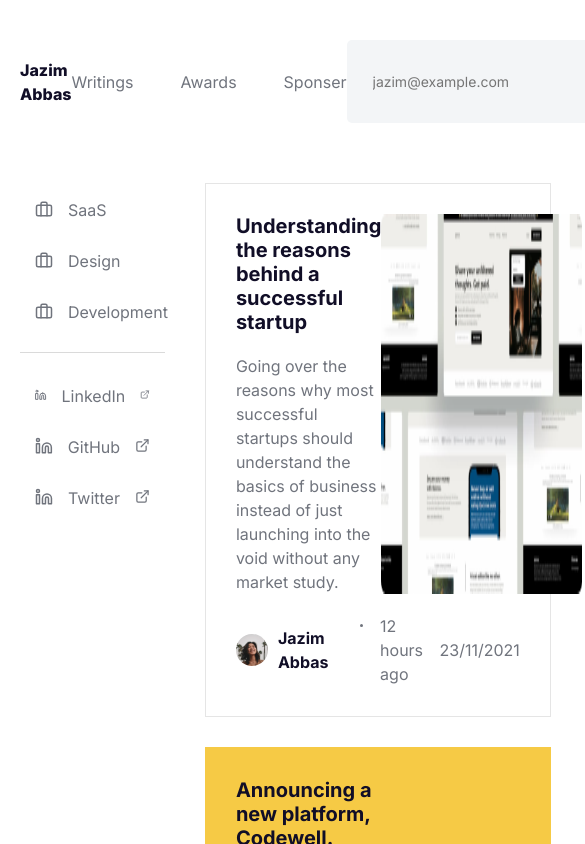
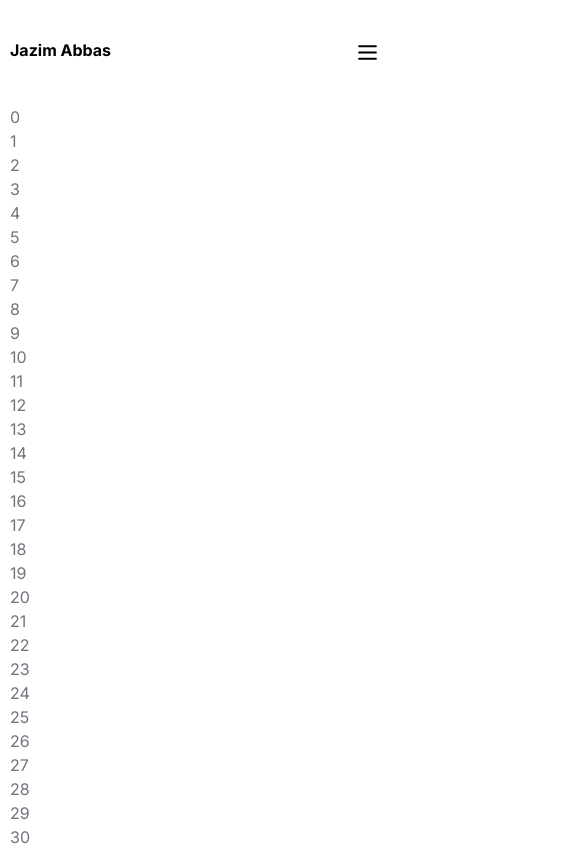
Before and after one commit to jazimabbas/personal-blog-codewell-challenge, a React (Vite) app: page / in a window 390 px wide. Shown: the top 844 px of the page, 585 px wide, since content can reach past the window. Built offline with nearby package versions, Linux system fonts and the light colour scheme.

Commit message:
Added Mobile navbar

```diff
--- a/package.json
+++ b/package.json
@@ -10,6 +10,7 @@
     "preview": "vite preview"
   },
   "dependencies": {
+    "framer-motion": "^11.0.8",
     "lucide-react": "^0.341.0",
     "react": "^18.2.0",
     "react-dom": "^18.2.0",
--- a/src/App.tsx
+++ b/src/App.tsx
@@ -8,18 +8,22 @@ import { MainSection } from "./components/main-section";
 import { MaxWidthWrapper } from "./components/max-width";
 
 export default function App() {
+  const items = Array.from({ length: 500 }, (_, index) => index);
+
   return (
     <>
       <MaxWidthWrapper>
         <Navbar />
-
-        <Main>
+        {/* <Main>
           <LeftAside />
           <MainSection />
           <RightAside />
-        </Main>
+        </Main> */}
+        {items.map((item) => (
+          <p key={item}>{item.toString()}</p>
+        ))}
       </MaxWidthWrapper>
-      <Footer />
+      {/* <Footer /> */}
     </>
   );
 }
--- a/src/components/max-width.tsx
+++ b/src/components/max-width.tsx
@@ -7,4 +7,8 @@ export const MaxWidthWrapper = styled.div`
   padding-right: var(--spacing);
   margin-left: auto;
   margin-right: auto;
+
+  @media (max-width: 998px) {
+    --spacing: 10px;
+  }
 `;
--- /dev/null
+++ b/src/components/navbar/common.tsx
@@ -0,0 +1,27 @@
+import styled from "styled-components";
+
+export const ListItem = styled.li`
+  list-style: none;
+
+  a {
+    text-decoration: none;
+    color: inherit;
+  }
+`;
+
+export const EmailFieldWrapper = styled.div`
+  display: flex;
+  align-items: center;
+  gap: 8px;
+  background-color: var(--bg-light);
+  border-radius: 5px;
+  padding: 16px;
+`;
+
+export const Input = styled.input`
+  background-color: transparent;
+  color: var(--color-light-text);
+  border: none;
+  outline: none;
+  flex: 1;
+`;
--- a/src/components/navbar/index.tsx
+++ b/src/components/navbar/index.tsx
@@ -1,89 +1,5 @@
-import styled from "styled-components";
-import { Mail } from "lucide-react";
-import { Button } from "../button";
+import { MobileNavbar } from "./mobile";
 
 export function Navbar() {
-  return (
-    <Wrapper>
-      <Brand>Jazim Abbas</Brand>
-      <Nav>
-        <ListItems>
-          <ListItem>
-            <a href="">Writings</a>
-          </ListItem>
-          <ListItem>
-            <a href="">Awards</a>
-          </ListItem>
-          <ListItem>
-            <a href="">Sponser</a>
-          </ListItem>
-        </ListItems>
-        <FormWrapper>
-          <EmailFieldWrapper>
-            <Mail size={18} />
-            <Input placeholder="jazim@example.com" />
-          </EmailFieldWrapper>
-          <Button>Create new post</Button>
-        </FormWrapper>
-      </Nav>
-    </Wrapper>
-  );
+  return <MobileNavbar />;
 }
-
-const Wrapper = styled.header`
-  display: flex;
-  padding: 40px 0;
-  align-items: center;
-`;
-
-const Brand = styled.p`
-  color: var(--color-dark-text);
-  font-weight: 800;
-  flex-basis: 150px;
-`;
-
-const Nav = styled.nav`
-  display: flex;
-  justify-content: space-between;
-  flex-grow: 1;
-`;
-
-const ListItems = styled.ul`
-  list-style: none;
-  display: flex;
-  align-items: center;
-  justify-content: center;
-  gap: 47px;
-  padding-left: 0;
-  flex: 1;
-`;
-
-const ListItem = styled.li`
-  a {
-    text-decoration: none;
-    color: inherit;
-  }
-`;
-
-const FormWrapper = styled.div`
-  display: flex;
-  gap: 26px;
-  font-size: 14px;
-`;
-
-const EmailFieldWrapper = styled.div`
-  display: flex;
-  align-items: center;
-  gap: 8px;
-  background-color: var(--bg-light);
-  border-radius: 5px;
-  padding: 16px;
-`;
-
-const Input = styled.input`
-  background-color: transparent;
-  color: var(--color-light-text);
-  border: none;
-  outline: none;
-  flex: 1;
-`;
--- /dev/null
+++ b/src/components/navbar/mobile/header.tsx
@@ -0,0 +1,56 @@
+import { Menu } from "lucide-react";
+import { motion } from "framer-motion";
+import styled from "styled-components";
+import { useEffect, useState } from "react";
+
+export function Header({ setIsMenuOpen }: { setIsMenuOpen: any }) {
+  const [isScrolled, setIsScrolled] = useState(false);
+
+  useEffect(() => {
+    const handleScroll = () => {
+      const isScrolled = window.scrollY > 5;
+      setIsScrolled(isScrolled);
+    };
+
+    window.addEventListener("scroll", handleScroll);
+
+    return () => {
+      window.removeEventListener("scroll", handleScroll);
+    };
+  }, []);
+
+  return (
+    <Wrapper
+      animate={{
+        paddingTop: isScrolled ? "20px" : undefined,
+        paddingBottom: isScrolled ? "20px" : undefined,
+        border: isScrolled ? "1px solid var(--color-border)" : undefined,
+      }}
+      transition={{ duration: 0.1, ease: "easeOut" }}
+    >
+      <BrandName>Jazim Abbas</BrandName>
+      <Icon as={Menu} size={25} onClick={setIsMenuOpen} />
+    </Wrapper>
+  );
+}
+
+const Wrapper = styled(motion.header)`
+  display: flex;
+  justify-content: space-between;
+  position: sticky;
+  top: 0;
+  isolation: isolate;
+  margin: 0 calc(var(--spacing) * -1);
+  padding: 40px var(--spacing);
+  border-bottom: 1px solid var(--color-border);
+`;
+
+const BrandName = styled.h1`
+  font-weight: 700;
+  color: #000;
+  font-size: 16px;
+`;
+
+const Icon = styled.svg`
+  color: #000;
+`;
--- /dev/null
+++ b/src/components/navbar/mobile/index.tsx
@@ -0,0 +1,19 @@
+import { useState } from "react";
+import { Header } from "./header";
+import { NavItems } from "./nav-items";
+
+export function MobileNavbar() {
+  const [isMenuOpen, setIsMenuOpen] = useState(false);
+
+  const handleToggleMenu = () => {
+    window.document.body.classList.toggle("open-mb-menu");
+    setIsMenuOpen((prev) => !prev);
+  };
+
+  return (
+    <>
+      <Header setIsMenuOpen={handleToggleMenu} />
+      {isMenuOpen && <NavItems setIsMenuOpen={handleToggleMenu} />}
+    </>
+  );
+}
--- /dev/null
+++ b/src/components/navbar/mobile/nav-items.tsx
@@ -0,0 +1,67 @@
+import { Mail, X } from "lucide-react";
+import styled from "styled-components";
+import { createPortal } from "react-dom";
+import { Button } from "../../button";
+import { EmailFieldWrapper, Input, ListItem } from "../common";
+import { MaxWidthWrapper } from "../../max-width";
+
+export function NavItems({ setIsMenuOpen }: { setIsMenuOpen: any }) {
+  return createPortal(
+    <Wrapper>
+      <MaxWidthWrapper>
+        <ContentWrapper>
+          <CloseIcon as={X} size={25} onClick={setIsMenuOpen} />
+          <ListItems>
+            <ListItem>
+              <a href="">Writings</a>
+            </ListItem>
+            <ListItem>
+              <a href="">Awards</a>
+            </ListItem>
+            <ListItem>
+              <a href="">Sponser</a>
+            </ListItem>
+          </ListItems>
+          <EmailFieldWrapper>
+            <Mail size={18} />
+            <Input placeholder="jazim@example.com" />
+          </EmailFieldWrapper>
+          <Button>Create new post</Button>
+        </ContentWrapper>
+      </MaxWidthWrapper>
+    </Wrapper>,
+    document.body
+  );
+}
+
+const Wrapper = styled.div`
+  position: fixed;
+  z-index: 200;
+  top: 0;
+  left: 0;
+  width: 100%;
+  height: 100%;
+  background-color: #fff;
+`;
+
+const ContentWrapper = styled.nav`
+  display: flex;
+  flex-direction: column;
+  align-items: center;
+  gap: 30px;
+  height: 100%;
+  overflow: hidden;
+  padding: 20px 0;
+`;
+
+const CloseIcon = styled.svg`
+  align-self: flex-end;
+  color: #000;
+`;
+
+const ListItems = styled.ul`
+  padding-left: 0;
+  display: flex;
+  flex-direction: column;
+  gap: 20px;
+`;
--- a/src/styles/index.css
+++ b/src/styles/index.css
@@ -16,3 +16,7 @@ body {
   font-family: var(--font-family);
   color: var(--color-light-text);
 }
+
+body.open-mb-menu {
+  overflow-y: hidden;
+}
--- a/src/styles/reset.css
+++ b/src/styles/reset.css
@@ -69,11 +69,3 @@ h6 {
 p {
   line-height: 1.5;
 }
-
-/*
-    9. Create a root stacking context
-  */
-#root,
-#__next {
-  isolation: isolate;
-}
```
Also changed, not shown: src/components/navbar/desktop.tsx (added, +66 -0 lines), .eslintrc.cjs, 1 other file (tests, documents, lock files or other folders).
